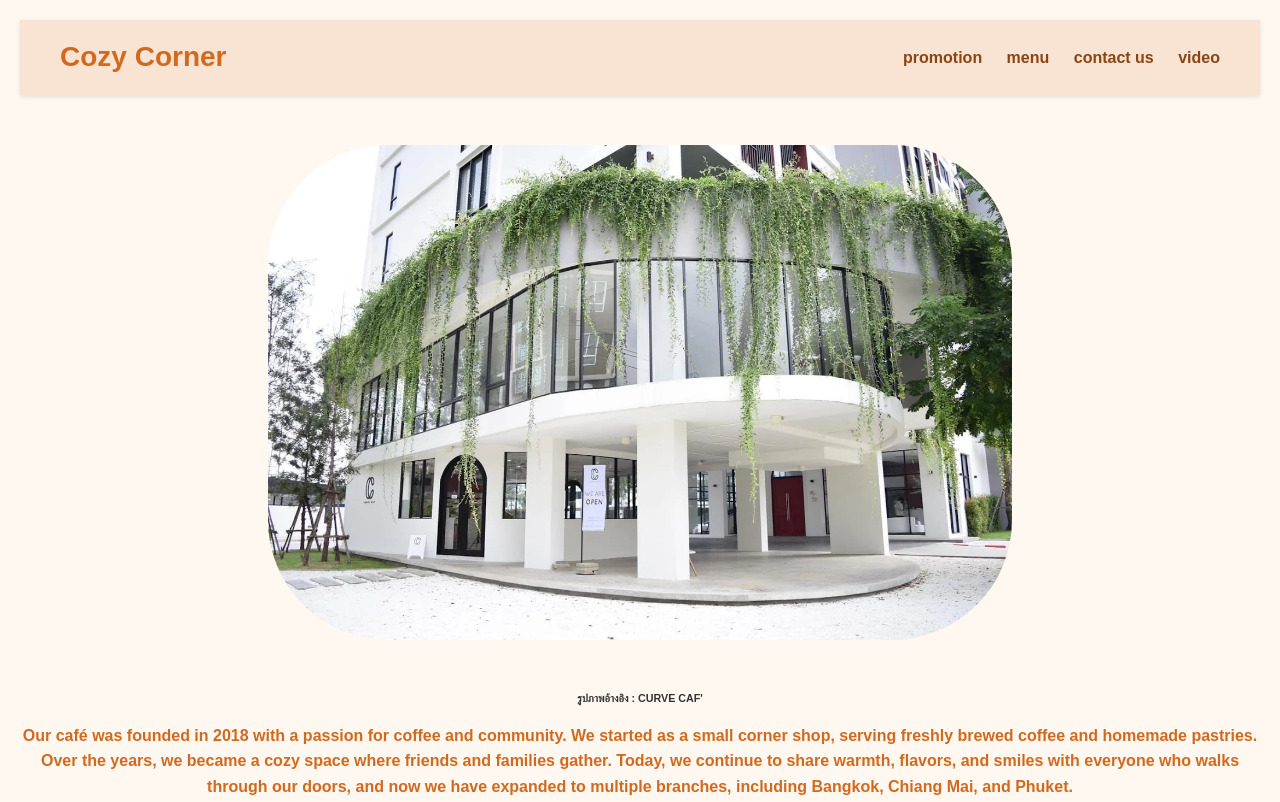
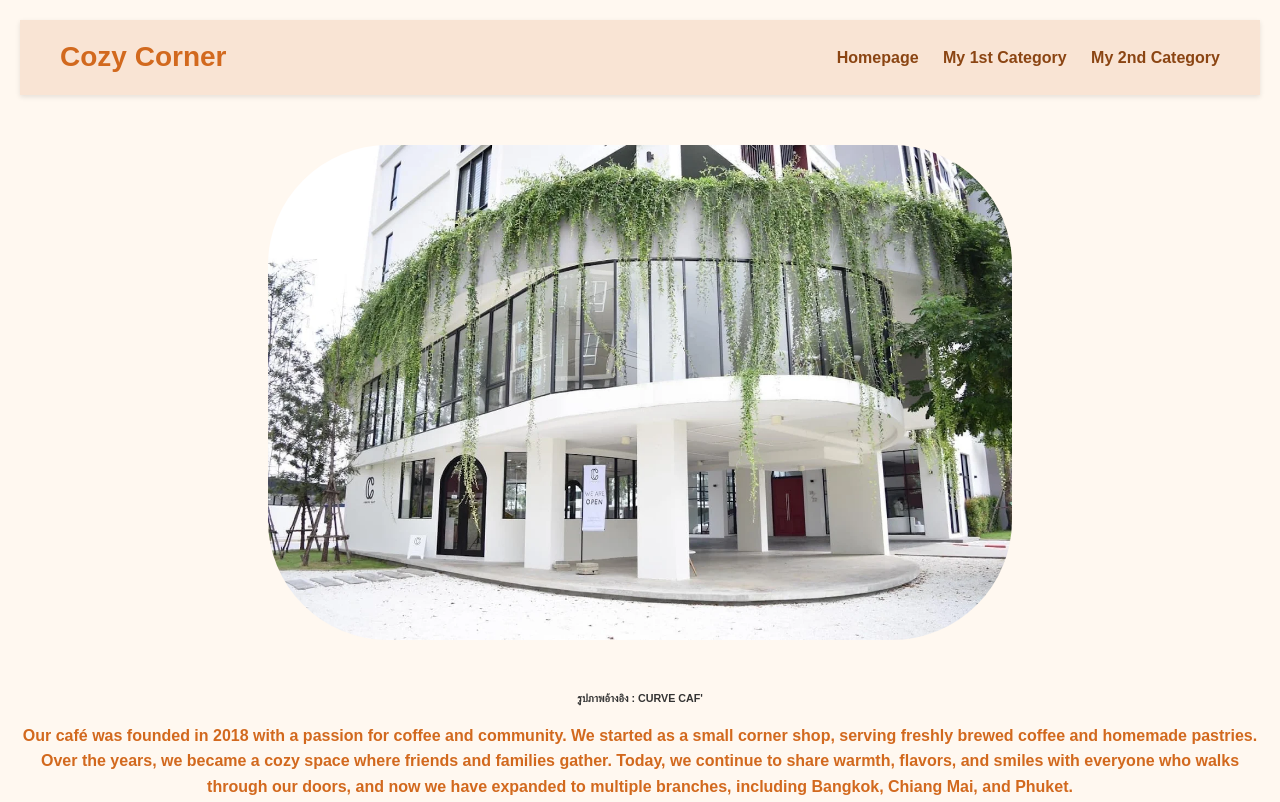
Before and after one commit to Boom34906/6809490052_MyShop, a plain HTML site: page index.html in a window 1280 px wide. Shown: the top 802 px of the page. Drawn offline with Linux system fonts and the light colour scheme.

Commit message:
change header ,add file  m1stcategory.html ,add file m2ndcategory.html

```diff
--- a/index.html
+++ b/index.html
@@ -11,12 +11,11 @@
   <header>
     <nav>
       <p class="header01">Cozy Corner</p>
-        <div class="header02">
-          <a href="#promo-section"">promotion</a>
-          <a href="#menu-section">menu</a>
-          <a href="#contact-section">contact us</a>
-          <a href="#video">video</a>
-        </div>
+      <div class="header02">
+        <a href="index.html">Homepage</a>
+        <a href="my1stcategory.html">My 1st Category</a>
+        <a href=" my2ndcategory.html">My 2nd Category</a>
+      </div>
     </nav>
   </header>
 
```
Also changed, not shown:  my2ndcategory.html (added), my1stcategory.html (added).
